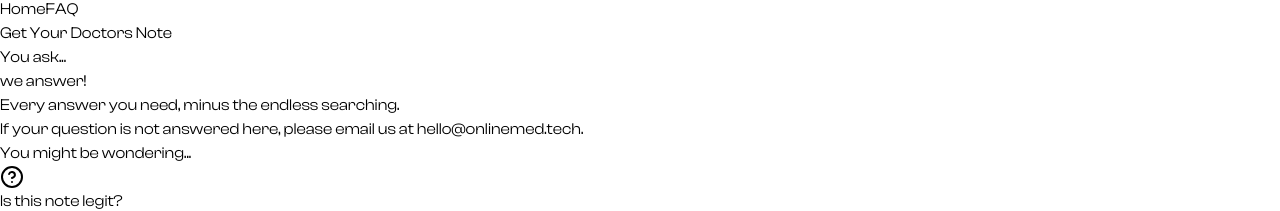
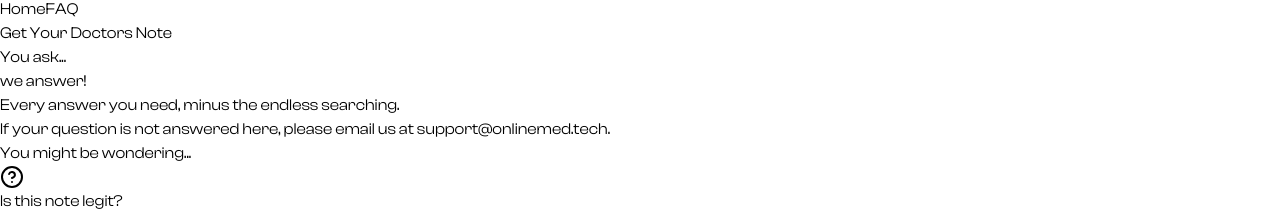
Before and after one commit to tothemoon2k/OnlineMedFront, a React (Vite) app: page /faq in a window 1280 px wide. Shown: the part 5260-5471 px from the top of the page. Built offline with nearby package versions, Linux system fonts and the light colour scheme.

Commit message:
Fix support email addressed

```diff
--- a/src/routes/Confirmed.jsx
+++ b/src/routes/Confirmed.jsx
@@ -37,7 +37,7 @@ const Confirmed = () => {
                 <h1 className='mb-5 text-4xl md:text-5xl font-medium text-center'>Your're all set! 🎉✨</h1>
                 <h2 className='mb-9 text-gray-600 text-center text-2xl md:text-3xl'>Your note should be in your email in under 5 mins</h2>
 
-                <p className='text-gray-600 md:text-xl text-center'>If you don't receive an email within 10 mins, <br className='hidden md:block'/> please contact us at hello@onlinemed.tech</p>
+                <p className='text-gray-600 md:text-xl text-center'>If you don't receive an email within 10 mins, <br className='hidden md:block'/> please contact us at support@onlinemed.tech</p>
             </div>
 
             <Footer absolute={true}/>
--- a/src/routes/Faq.jsx
+++ b/src/routes/Faq.jsx
@@ -18,7 +18,7 @@ const Faq = () => {
                 You ask... <br className="hidden md:block" /> we answer!
             </h1>
             <p className="mt-3 md:text-lg md:text-center">
-                Every answer you need, minus the endless searching. <br />If your question is not answered here, please email us at <span className='text-blue-600 font-medium'>hello@onlinemed.tech</span>.
+                Every answer you need, minus the endless searching. <br />If your question is not answered here, please email us at <span className='text-blue-600 font-medium'>support@onlinemed.tech</span>.
             </p>
 
             <div className="max-w-[85rem] px-4 py-10 sm:px-6 lg:px-8 lg:py-14 mx-auto">
--- a/src/routes/Landing.jsx
+++ b/src/routes/Landing.jsx
@@ -26,7 +26,7 @@ const Landing = () => {
     const [showingBanner, setShowingBanner] = useState(true);
 
     const handleApplyBtn = () => {
-        window.location.href = "mailto:business@onlinemed.tech?subject=Physician Telehealth Opportunities - OnlineMed";
+        window.location.href = "mailto:hiring@onlinemed.tech?subject=Physician Telehealth Opportunities - OnlineMed";
     }
 
     const handelDismissBtn = () => {
```
